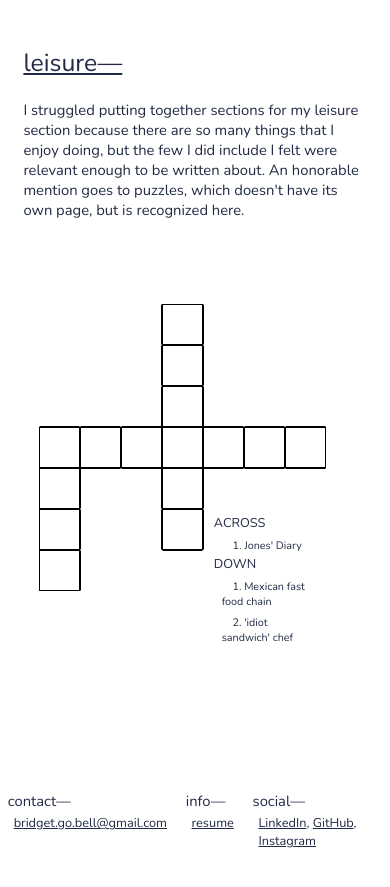
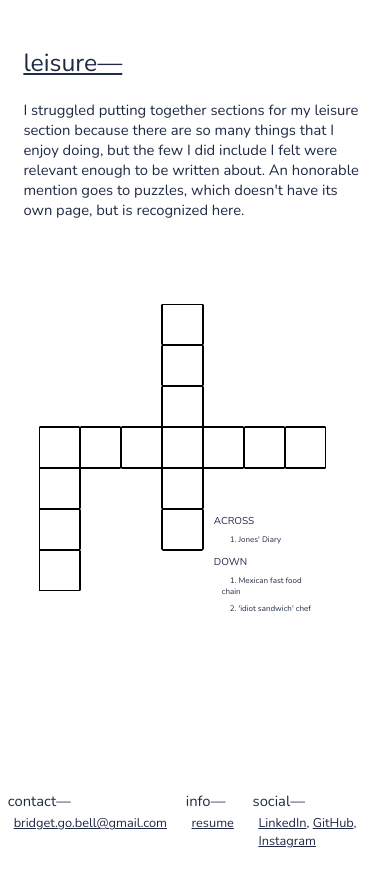
Before and after one commit to b-go-bell/personal-website, a React app in the folder app/: page / in a window 390 px wide. Shown: the part 2783-3670 px from the top of the page. Built offline with nearby package versions, Linux system fonts and the light colour scheme.

Commit message:
hint text size

```diff
--- a/app/src/resources/styles/components/home/Crossword.scss
+++ b/app/src/resources/styles/components/home/Crossword.scss
@@ -656,7 +656,7 @@
 
 }
 
-@media screen and (max-width: 600px) {
+@media screen and (max-width: 450px) {
 
     .crossword-container {
         width: calc(80vw);
@@ -667,7 +667,7 @@
     }
 
     .hintLabel {
-        font-size: var(--font-size-h4);
+        font-size: 10px;
         padding: 0;
         padding-left: 2.5vw;
         padding-top: 1vw;
@@ -676,7 +676,7 @@
     }
 
     .hint {
-        font-size: var(--font-size-body);
+        font-size: 8px;
         padding: 0;
         margin: 6px;
         padding-left: 3vw;
```
